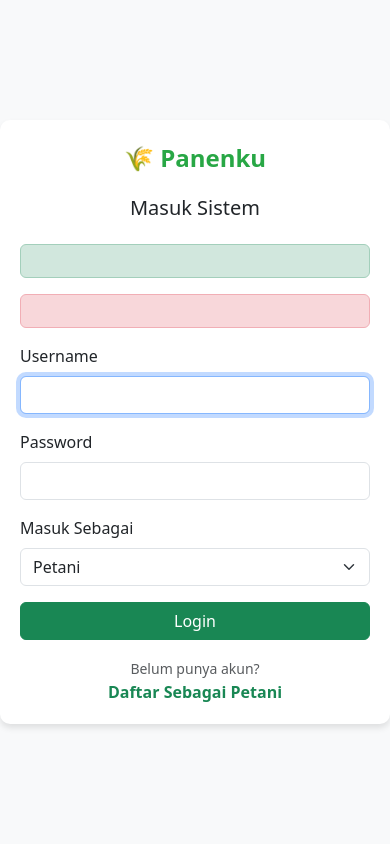
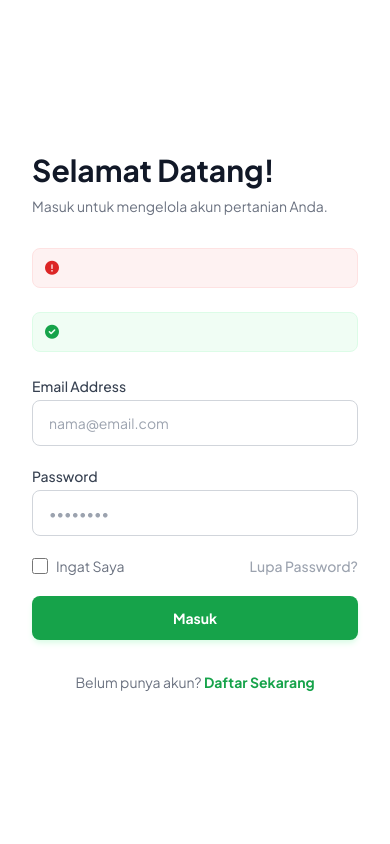
Before and after one commit to madiduts/panenku_ci, a PHP site: the page made by application/views/auth/login.php in a window 390 px wide. Run offline with PHP 8.4, Linux system fonts and the light colour scheme; the template is opened without the code that fills it, so the values that code supplies are empty; some libraries are stand-ins or nearby versions.

Commit message:
ganti ui login/register

```diff
--- a/application/models/User_model.php
+++ b/application/models/User_model.php
@@ -3,9 +3,10 @@
 
 class User_model extends CI_Model {
 
-    public function get_user_by_username($username)
+    // Cari user berdasarkan email
+    public function get_user_by_email($email)
     {
-        return $this->db->get_where('users', ['username' => $username])->row_array();
+        return $this->db->get_where('users', ['email' => $email])->row_array();
     }
 
     public function insert_user($data)
--- a/application/views/auth/login.php
+++ b/application/views/auth/login.php
@@ -3,58 +3,96 @@
 <head>
     <meta charset="UTF-8">
     <meta name="viewport" content="width=device-width, initial-scale=1.0">
-    <title>Login - Panenku</title>
-    <link href="https://cdn.jsdelivr.net/npm/bootstrap@5.3.0/dist/css/bootstrap.min.css" rel="stylesheet">
-    <style>
-        body { background-color: #f8f9fa; display: flex; align-items: center; justify-content: center; height: 100vh; }
-        .login-card { width: 100%; max-width: 400px; padding: 20px; border-radius: 10px; box-shadow: 0 4px 6px rgba(0,0,0,0.1); background: white; }
-        .brand-logo { color: #28a745; font-weight: bold; font-size: 24px; text-align: center; margin-bottom: 20px; }
-    </style>
+    <title>Masuk - Panenku</title>
+    <script src="https://cdn.tailwindcss.com"></script>
+    <link href="https://cdnjs.cloudflare.com/ajax/libs/font-awesome/6.0.0/css/all.min.css" rel="stylesheet">
+    <link href="https://fonts.googleapis.com/css2?family=Plus+Jakarta+Sans:wght@300;400;500;600;700&display=swap" rel="stylesheet">
+    <script>
+        tailwind.config = {
+            theme: {
+                extend: {
+                    fontFamily: { sans: ['"Plus Jakarta Sans"', 'sans-serif'] },
+                    colors: { brand: { green: '#16a34a', dark: '#14532d' } }
+                }
+            }
+        }
+    </script>
 </head>
-<body>
+<body class="bg-white h-screen overflow-hidden">
 
-    <div class="login-card">
-        <div class="brand-logo">🌾 Panenku</div>
+    <div class="flex w-full h-full">
 
-        <h5 class="text-center mb-4">Masuk Sistem</h5>
+        <!-- KIRI: GAMBAR (Nuansa Hijau) -->
+        <div class="hidden lg:flex w-1/2 relative bg-brand-dark">
+            <img src="https://images.unsplash.com/photo-1625246333195-78d9c38ad449?q=80&w=1770&auto=format&fit=crop"
+                 class="absolute inset-0 h-full w-full object-cover opacity-80" alt="Sawah">
 
-        <?php if($this->session->flashdata('success')): ?>
-            <div class="alert alert-success"><?= $this->session->flashdata('success'); ?></div>
-        <?php endif; ?>
+            <!-- Overlay Hijau Tua -->
+            <div class="absolute inset-0 bg-gradient-to-t from-brand-dark/90 via-brand-dark/30 to-transparent"></div>
 
-        <?php if($this->session->flashdata('error')): ?>
-            <div class="alert alert-danger"><?= $this->session->flashdata('error'); ?></div>
-        <?php endif; ?>
-
-        <form action="<?= base_url('auth/process_login') ?>" method="POST">
-            <div class="mb-3">
-                <label for="username" class="form-label">Username</label>
-                <input type="text" class="form-control" id="username" name="username" required autofocus>
-            </div>
-            <div class="mb-3">
-                <label for="password" class="form-label">Password</label>
-                <input type="password" class="form-control" id="password" name="password" required>
+            <div class="absolute top-8 left-8 flex items-center gap-3 z-10">
+                <div class="bg-white/20 backdrop-blur p-2 rounded-lg"><i class="fas fa-leaf text-white text-xl"></i></div>
+                <span class="text-white font-bold text-xl">Panenku</span>
             </div>
 
-            <!-- UPDATE: Tambahan Pilihan Role -->
-            <div class="mb-3">
-                <label for="role" class="form-label">Masuk Sebagai</label>
-                <select class="form-select" name="role" required>
-                    <option value="petani">Petani</option>
-                    <option value="dinas">Dinas Pertanian</option>
-                </select>
+            <div class="absolute bottom-0 left-0 p-12 z-10 w-full">
+                <h1 class="text-4xl font-bold text-white mb-4 leading-tight">Solusi Pertanian<br>Masa Depan</h1>
+                <p class="text-green-50 text-sm leading-relaxed max-w-md">Kelola lahan, pantau panen, dan tingkatkan produktivitas pertanian Anda dengan teknologi terkini.</p>
             </div>
+        </div>
 
-            <div class="d-grid gap-2">
-                <button type="submit" class="btn btn-success">Login</button>
+        <!-- KANAN: FORM LOGIN -->
+        <div class="w-full lg:w-1/2 flex flex-col justify-center px-8 lg:px-24 bg-white h-full overflow-y-auto">
+
+            <div class="w-full max-w-sm mx-auto">
+                <h2 class="text-3xl font-bold text-gray-900 mb-2">Selamat Datang!</h2>
+                <p class="text-gray-500 mb-8 text-sm">Masuk untuk mengelola akun pertanian Anda.</p>
+
+                <?php if($this->session->flashdata('error')): ?>
+                    <div class="mb-6 p-3 bg-red-50 text-red-600 text-sm rounded-lg border border-red-100 flex items-center gap-2">
+                        <i class="fas fa-circle-exclamation"></i> <?= $this->session->flashdata('error'); ?>
+                    </div>
+                <?php endif; ?>
+                <?php if($this->session->flashdata('success')): ?>
+                    <div class="mb-6 p-3 bg-green-50 text-green-600 text-sm rounded-lg border border-green-100 flex items-center gap-2">
+                        <i class="fas fa-check-circle"></i> <?= $this->session->flashdata('success'); ?>
+                    </div>
+                <?php endif; ?>
+
+                <form action="<?= base_url('auth/process_login') ?>" method="POST" class="space-y-5">
+                    <!-- Email -->
+                    <div>
+                        <label class="block text-sm font-medium text-gray-700 mb-1">Email Address</label>
+                        <input type="email" name="email" required
+                            class="w-full px-4 py-3 bg-white border border-gray-300 rounded-lg text-sm focus:outline-none focus:border-brand-green focus:ring-1 focus:ring-brand-green transition placeholder-gray-400"
+                            placeholder="nama@email.com">
+                    </div>
+
+                    <!-- Password -->
+                    <div>
+                        <label class="block text-sm font-medium text-gray-700 mb-1">Password</label>
+                        <input type="password" name="password" required
+                            class="w-full px-4 py-3 bg-white border border-gray-300 rounded-lg text-sm focus:outline-none focus:border-brand-green focus:ring-1 focus:ring-brand-green transition placeholder-gray-400"
+                            placeholder="••••••••">
+                    </div>
+
+                    <div class="flex items-center justify-between">
+                        <label class="flex items-center cursor-pointer">
+                            <input type="checkbox" class="w-4 h-4 text-brand-green border-gray-300 rounded focus:ring-brand-green">
+                            <span class="ml-2 text-sm text-gray-500">Ingat Saya</span>
+                        </label>
+                        <a href="#" class="text-sm font-medium text-gray-400 hover:text-brand-green">Lupa Password?</a>
+                    </div>
+
+                    <!-- TOMBOL MASUK (HIJAU) -->
+                    <button type="submit" class="w-full py-3 bg-brand-green text-white rounded-lg font-bold text-sm hover:bg-green-700 transition shadow-md shadow-green-100">Masuk</button>
+                </form>
+
+                <div class="mt-8 text-center">
+                    <p class="text-sm text-gray-500">Belum punya akun? <a href="<?= base_url('auth/register') ?>" class="font-bold text-brand-green hover:underline">Daftar Sekarang</a></p>
+                </div>
             </div>
-        </form>
-
-        <div class="text-center mt-3">
-            <small class="text-muted">Belum punya akun?</small><br>
-            <a href="<?= base_url('auth/register') ?>" class="text-success fw-bold text-decoration-none">Daftar Sebagai Petani</a>
         </div>
     </div>
-
 </body>
 </html>
```
Also changed, not shown: application/controllers/Auth.php (+19 -30 lines), application/views/auth/register.php (+74 -37 lines).
